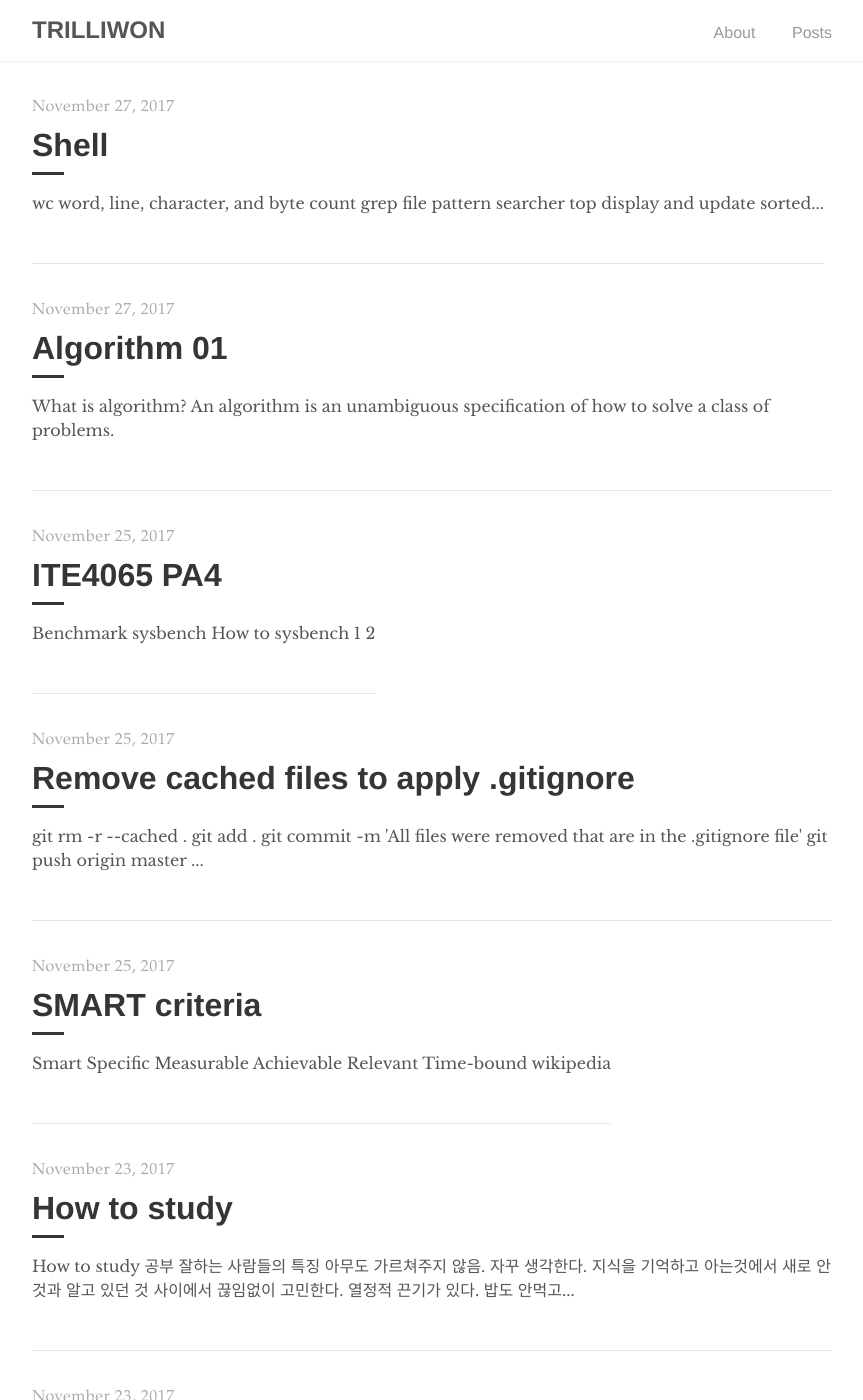
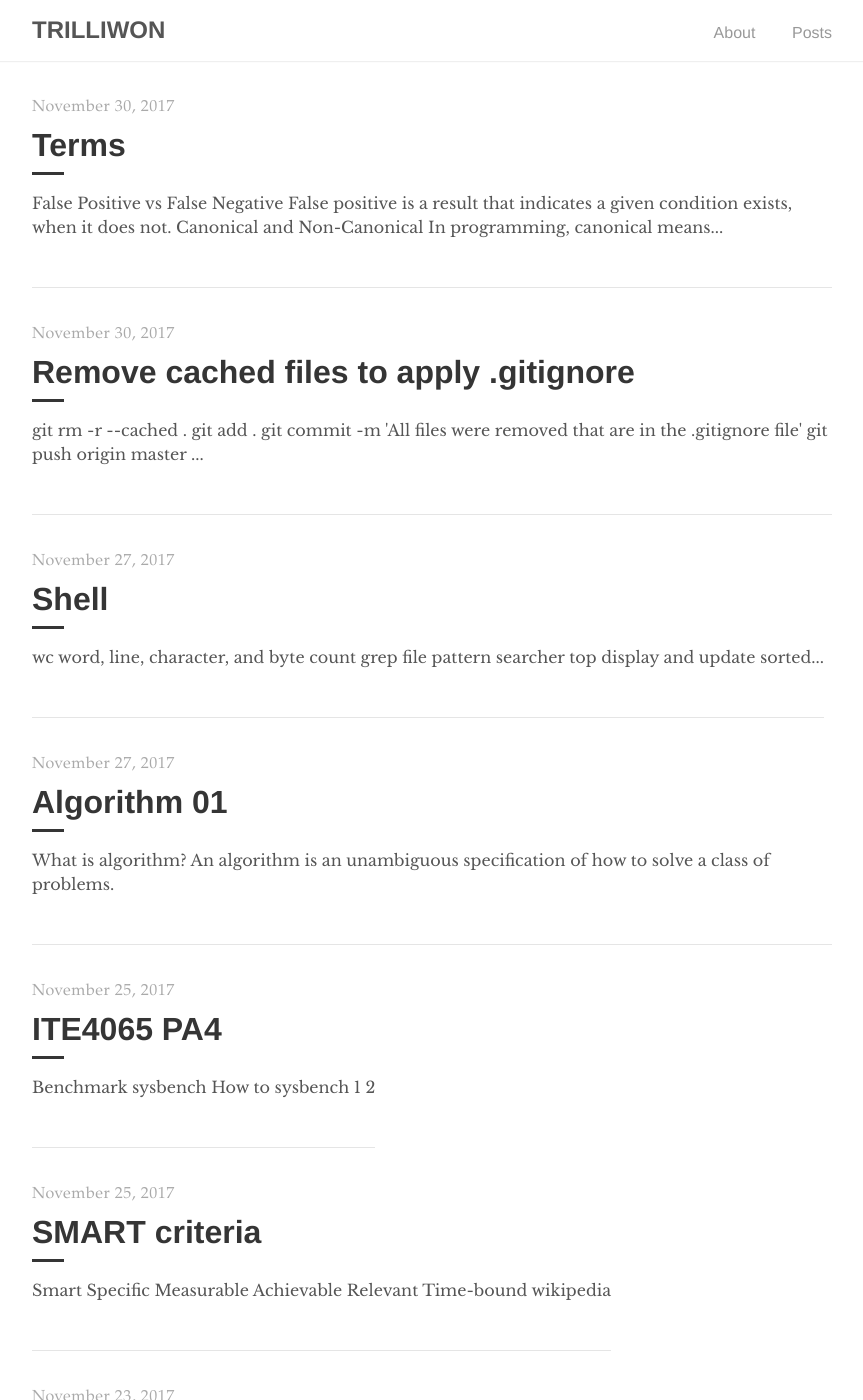
Before and after one commit to trilliwon/ABL, a Jekyll site: the page built from index.html, in a window 1280 px wide and 1400 px high. Shown: the whole window, without its empty margins (208-1071 px from the left). Built offline with Jekyll 4.4.1, drawn with Linux system fonts in a browser that asks for light colours; the list of posts is cut into pages by our own code.

Commit message:
Thu Nov 30 17:03:10 KST 2017

```diff
--- a/_posts/2017-11-30-git01.md
+++ b/_posts/2017-11-30-git01.md
@@ -1,7 +1,7 @@
 ---
 layout: post
 title:  "Remove cached files to apply .gitignore"
-date:   2017-11-25 13:00:00 +0900
+date:   2017-11-30 16:00:00 +0900
 categories: git
 permalink: /gitignore/
 ---
--- /dev/null
+++ b/_posts/2017-11-30-terms.md
@@ -0,0 +1,15 @@
+---
+layout: post
+title:  "Terms"
+date:   2017-11-30 16:00:00 +0900
+categories: terms
+permalink: /terms/
+---
+
+# False Positive vs False Negative
+
+False positive is a result that indicates a given condition exists, when it does not.
+
+# Canonical and Non-Canonical
+> In programming, canonical means "according to the rules." And non-canonical means "not according to the rules." In the early Christian church, the "canon" was the officially chosen text. In The New Hacker's Dictionary , Eric Raymond tells us that the word meant "reed" in its Greek and Latin origin, and a certain length of reed came to be used as a standard measure. In some knowledge areas, such as music and literature, the "canon" is the body of work that everyone studies.
+The terms are sometimes used to distinguish whether a programming interface follows a particular standard or precedent or whether it departs from it.
```
Also changed, not shown: _posts/2017-11-19-gpp-howto.md (+2 -0 lines), images/gpp.png (added).
